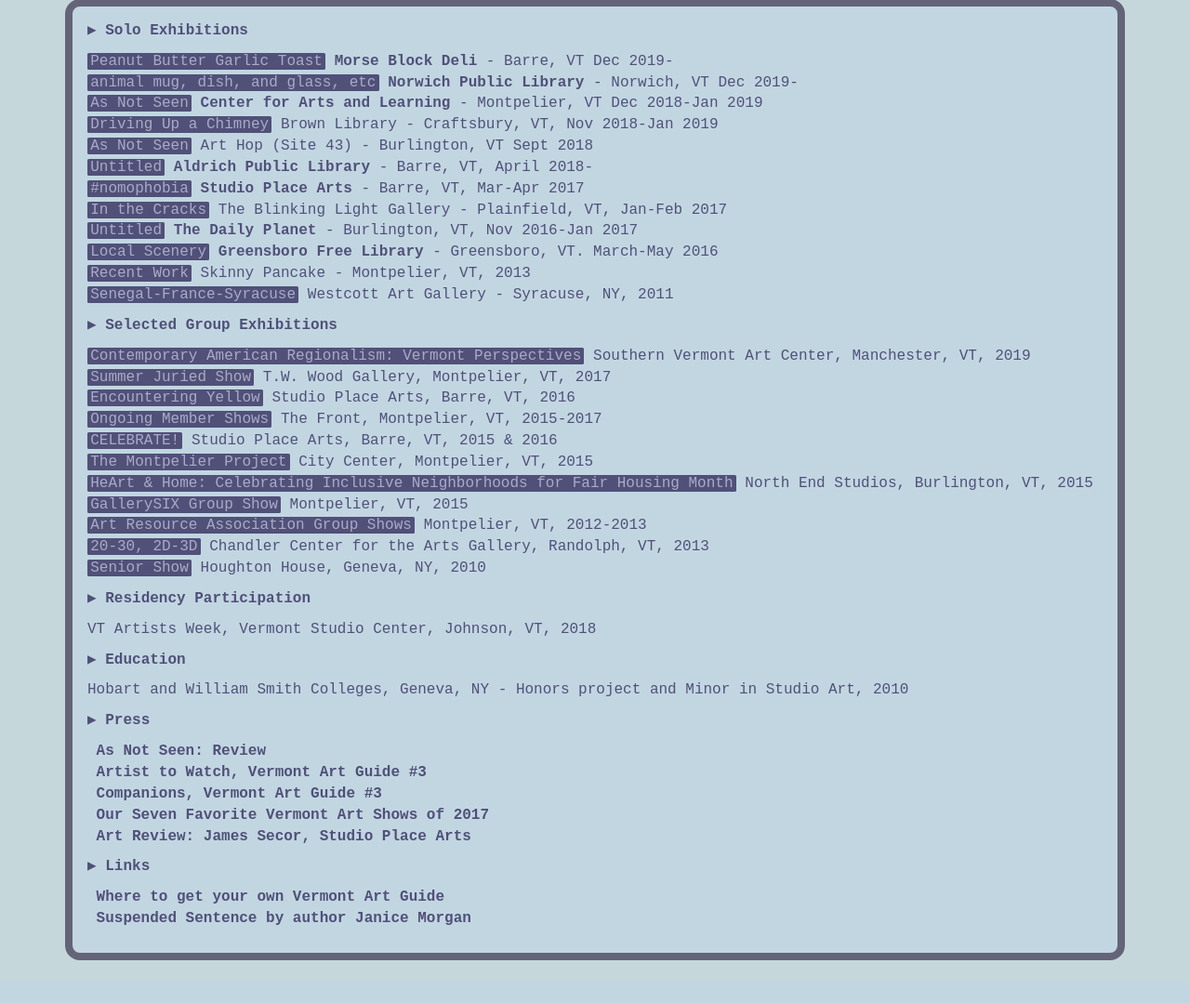
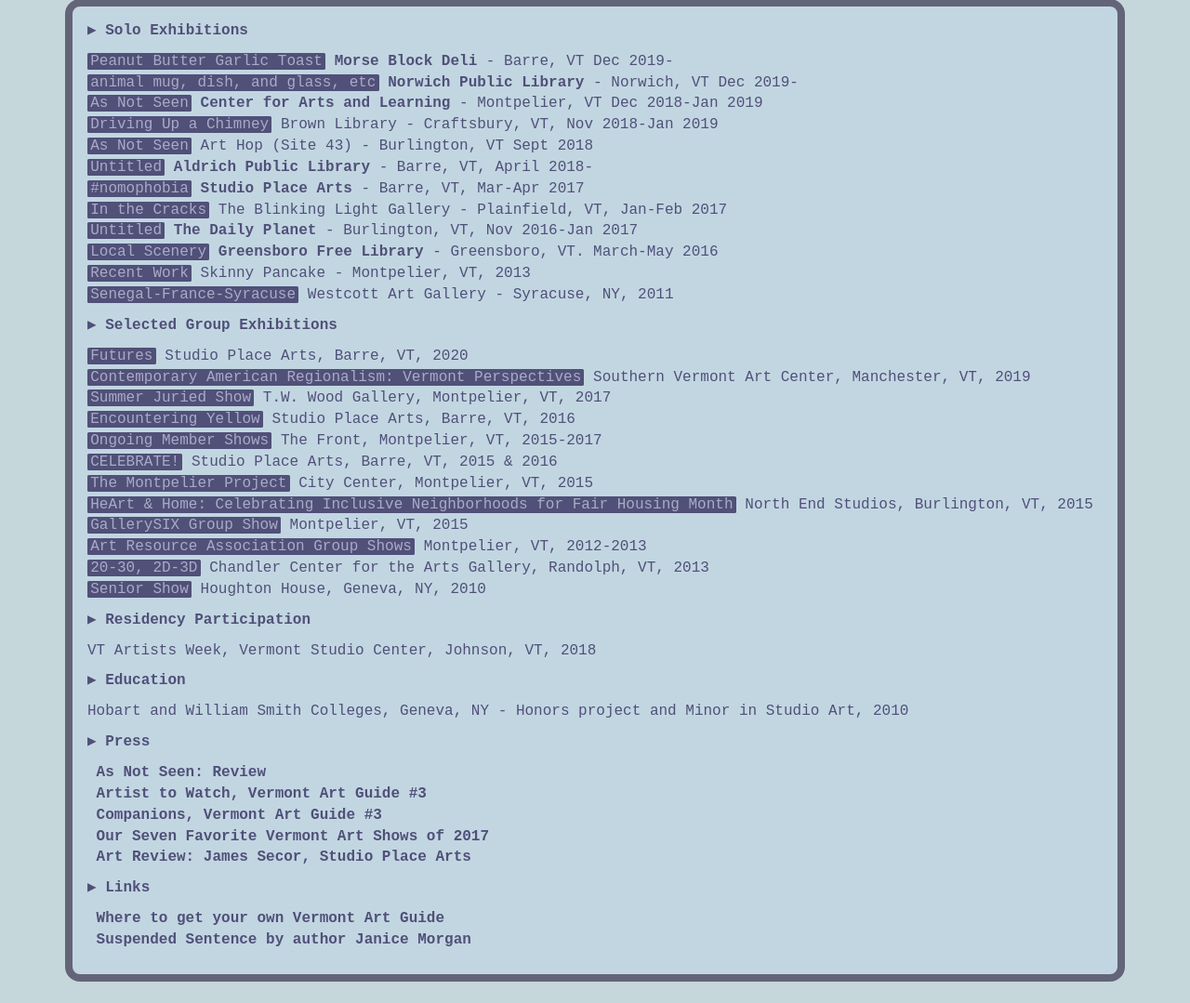
Before and after one commit to jamessecor/artsite, a PHP site: page /cv.php in a window 1280 px wide. Shown: the part 74-1153 px from the top of the page at 93% size. Before the commit the page ends 1107 px from the top, so only its background shows below. Run offline with PHP 8.4, Linux system fonts and the light colour scheme; some libraries are stand-ins or nearby versions.

Commit message:
added futures to group shows

```diff
--- a/cv.php
+++ b/cv.php
@@ -47,7 +47,8 @@ include "header.php";
 			</div>
 			<div id="group">
 				<p>
-					<span class="show-titles">Contemporary American Regionalism: Vermont Perspectives</span> Southern Vermont Art Center, Manchester, VT, 2019
+					<span class="show-titles">Futures</span> Studio Place Arts, Barre, VT, 2020
+					<br><span class="show-titles">Contemporary American Regionalism: Vermont Perspectives</span> Southern Vermont Art Center, Manchester, VT, 2019
 					<br><span class="show-titles">Summer Juried Show</span> T.W. Wood Gallery, Montpelier, VT, 2017
 					<br><span class="show-titles">Encountering Yellow</span> Studio Place Arts, Barre, VT, 2016
 					<br><span class="show-titles">Ongoing Member Shows</span> The Front, Montpelier, VT, 2015-2017
```
